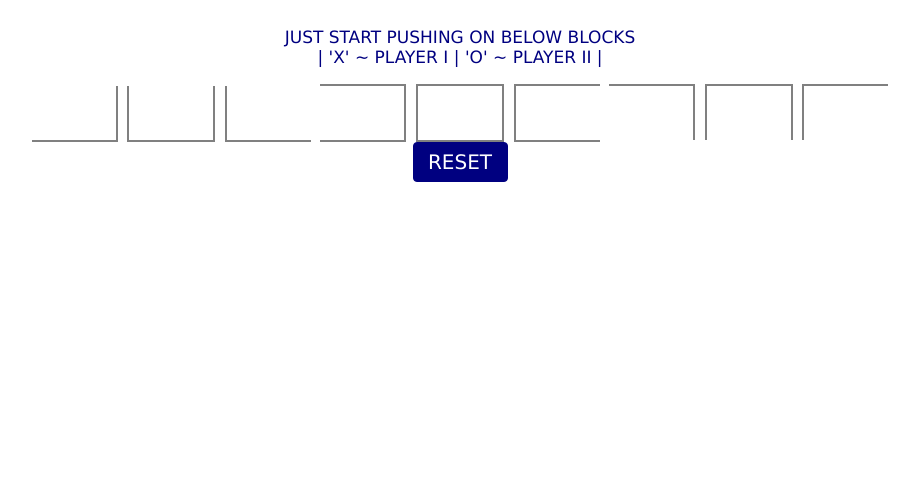
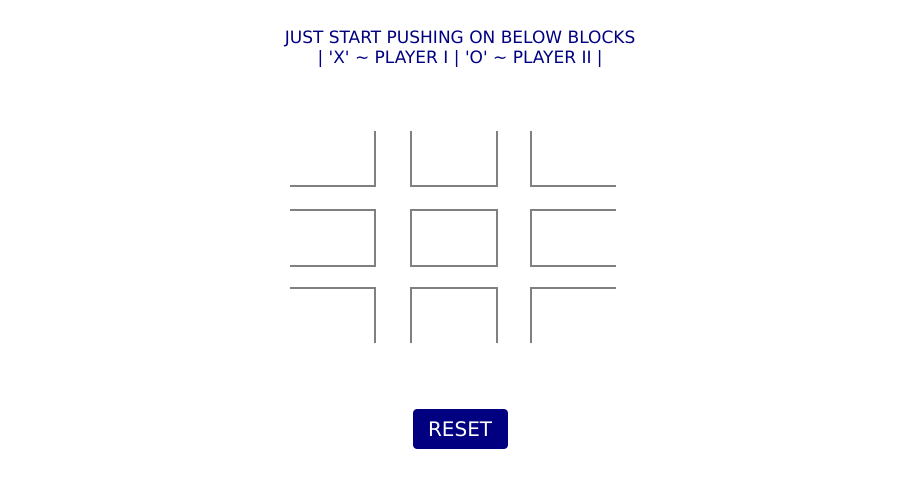
Before and after one commit to vsasvipul-cygrp/Tic-tac-toe, a plain HTML site: page index.html in a window 1280 px wide. Shown: the part 84-572 px from the top of the page, without its empty margins (180-1099 px from the left). Drawn offline with Linux system fonts and the light colour scheme.

Commit message:
Add css to grid and shorten block styling

```diff
--- a/style.css
+++ b/style.css
@@ -11,15 +11,7 @@ h1 {
 }
 
 /* 3*3 Grid */
-#block1,
-#block2,
-#block3,
-#block4,
-#block5,
-#block6,
-#block7,
-#block8,
-#block9 {
+.block {
   width: 80px;
   height: 52px;
   /* margin: auto; */
@@ -27,6 +19,7 @@ h1 {
   /* border-radius: 100px; */
   font-size: 30px;
   text-align: center;
+  cursor: default;
 }
 #block1{
     border-left: 0px;
@@ -92,3 +85,12 @@ h1 {
   color: navy;
   font-size: 17px;
 }
+
+#grid {
+  display: grid;
+  grid-template-columns: repeat(3, 100px);
+  grid-template-rows: repeat(3, 1fr);
+  justify-content: center;
+  gap: 20px;
+  margin: 4em auto;
+}
```
